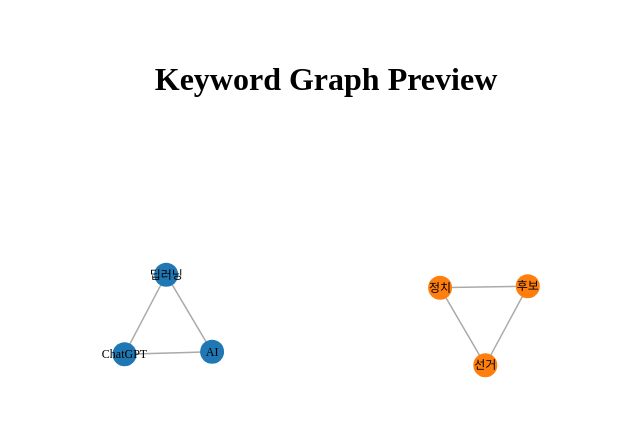
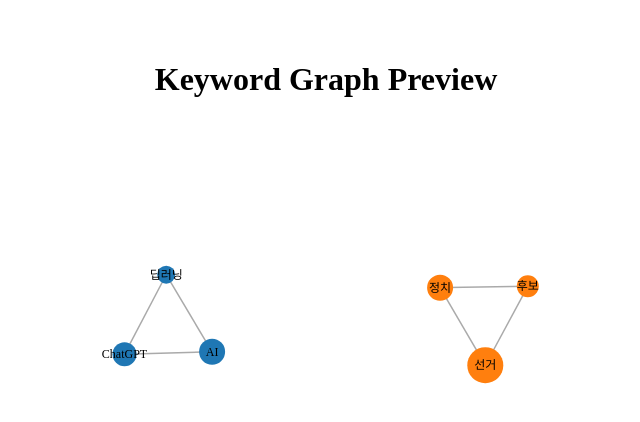
Before and after one commit to jihuuuu/OSSSW_LetUsGitIt, a React (Vite) app in the folder frontend/: page /keyword-graph-preview in a window 1280 px wide. Shown: the top 422 px of the page, without its empty margins (314-954 px from the left). Built offline with nearby package versions, Linux system fonts and the light colour scheme.

Commit message:
로그인, 지식맵 개선(#28)

```diff
--- a/frontend/src/components/Header.tsx
+++ b/frontend/src/components/Header.tsx
@@ -18,12 +18,20 @@
   return (
     <div className="w-full flex justify-end px-6 py-4">
       {token ? (
+        <>
           <button
             onClick={handleLogout}
             className="text-sm px-3 py-1 bg-blue-400 hover:bg-blue-500 text-white font-semibold rounded-md"
           >
             로그아웃
           </button>
+          <button
+            onClick={() => navigate("/dashboard")}
+            className="text-sm px-3 py-1 bg-blue-400 hover:bg-blue-500 text-white font-semibold rounded-md"
+          >
+            myPage
+          </button>
+        </>
       ) : (
         <button
           onClick={handleLogin}
--- a/frontend/src/components/KeywordGraph.tsx
+++ b/frontend/src/components/KeywordGraph.tsx
@@ -2,7 +2,6 @@
 import { useEffect, useRef } from "react";
 import { useNavigate } from "react-router-dom";
 import * as d3 from "d3";
-import type { Keyword } from "@/types/keyword";
 import type { PCluster } from "@/types/cluster";
 import type { D3DragEvent } from "d3";
 
@@ -10,6 +9,7 @@
   id: number;
   name: string;
   clusterId: number;
+  count?: number; // ✅ count 추가
   x?: number;
   y?: number;
   vx?: number;
@@ -42,6 +42,7 @@
         id: k.id,
         name: k.name,
         clusterId: cluster.id,
+        count: k.count || 1, // ✅ count가 없으면 기본값 1
       }))
     );
 
@@ -61,13 +62,7 @@
 
     const simulation = d3
       .forceSimulation<Node>(nodes)
-      .force(
-        "link",
-        d3
-          .forceLink<Node, Edge>(edges)
-          .id((d) => d.id)
-          .distance(80)
-      )
+      .force("link", d3.forceLink<Node, Edge>(edges).id((d) => d.id).distance(80))
       .force("charge", d3.forceManyBody().strength(-200))
       .force("center", d3.forceCenter(width / 2, height / 2));
 
@@ -84,7 +79,7 @@
       .selectAll<SVGCircleElement, Node>("circle")
       .data(nodes)
       .join("circle")
-      .attr("r", 12)
+      .attr("r", (d) => 8 + Math.min(d.count || 1, 20)) // ✅ count에 따라 반영됨
       .attr("fill", (d) => d3.schemeCategory10[d.clusterId % 10])
       .style("cursor", "pointer")
       .on("click", (event, d) => {
--- a/frontend/src/index.css
+++ b/frontend/src/index.css
@@ -81,9 +81,6 @@
   --color-text-default-secondary: var(--color-primitives-white-500);
 }
 
-@tailwind base;
-@tailwind components;
-@tailwind utilities;
 
 @layer base {
   :root {
--- a/frontend/src/pages/DashboardPage.tsx
+++ b/frontend/src/pages/DashboardPage.tsx
@@ -33,7 +33,11 @@
               {
                 id: 0,
                 label: 1,
-                keywords: res.keywords,
+                keywords: res.keywords.map((k: { id: number; name: string }) => ({
+                  ...k,
+                  count: 1,
+                  clusterId: 0,
+                })),
               },
             ],
           });
@@ -49,6 +53,7 @@
   }
 
   return (
+
     <div className="min-h-screen bg-white">
       {/* ✅ 상단 헤더 */}
       <header className="relative bg-sky-400 h-20 flex items-center px-6">
@@ -70,7 +75,7 @@
           </div>
           <div className="bg-gray-50 border rounded px-4 py-3">
             {map?.clusters?.length && map.clusters.length > 0 ? (
-              <KeywordGraph clusters={map.clusters.map((c) => ({ ...c, label: String(c.label) }))} />
+              <KeywordGraph clusters={map.clusters} />
             ) : (
               <p className="text-sm text-gray-500">지식맵이 없습니다.</p>
             )}
--- a/frontend/src/pages/KeywordGraphPreview.tsx
+++ b/frontend/src/pages/KeywordGraphPreview.tsx
@@ -7,18 +7,18 @@
     id: 0,
     label: 1,
     keywords: [
-      { id: 1, name: "AI" },
-      { id: 2, name: "ChatGPT" },
-      { id: 3, name: "딥러닝" },
+      { id: 1, name: "AI", count: 5, clusterId: 0 },
+      { id: 2, name: "ChatGPT", count: 4, clusterId: 0 },
+      { id: 3, name: "딥러닝", count: 1, clusterId: 0 },
     ],
   },
   {
     id: 1,
     label: 2,
     keywords: [
-      { id: 4, name: "선거" },
-      { id: 5, name: "정치" },
-      { id: 6, name: "후보" },
+      { id: 4, name: "선거", count: 10, clusterId: 1 },
+      { id: 5, name: "정치", count: 5, clusterId: 1 },
+      { id: 6, name: "후보", count: 3, clusterId: 1 },
     ],
   },
 ];
--- a/frontend/src/types/keyword.ts
+++ b/frontend/src/types/keyword.ts
@@ -1,4 +1,6 @@
 export type Keyword = {
   id: number;
   name: string;
+  count: number; // 키워드의 개수
+  clusterId: number; // 클러스터 ID
 };
```
Lines whose indentation alone changed are shown as unchanged.
